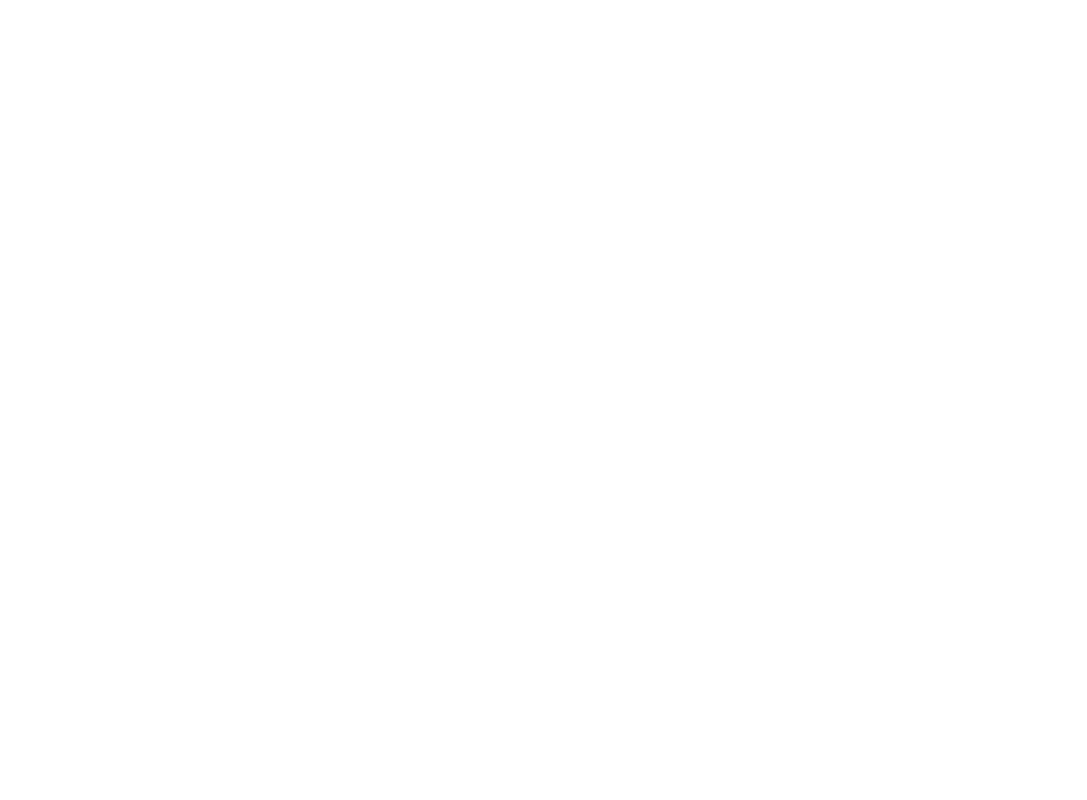
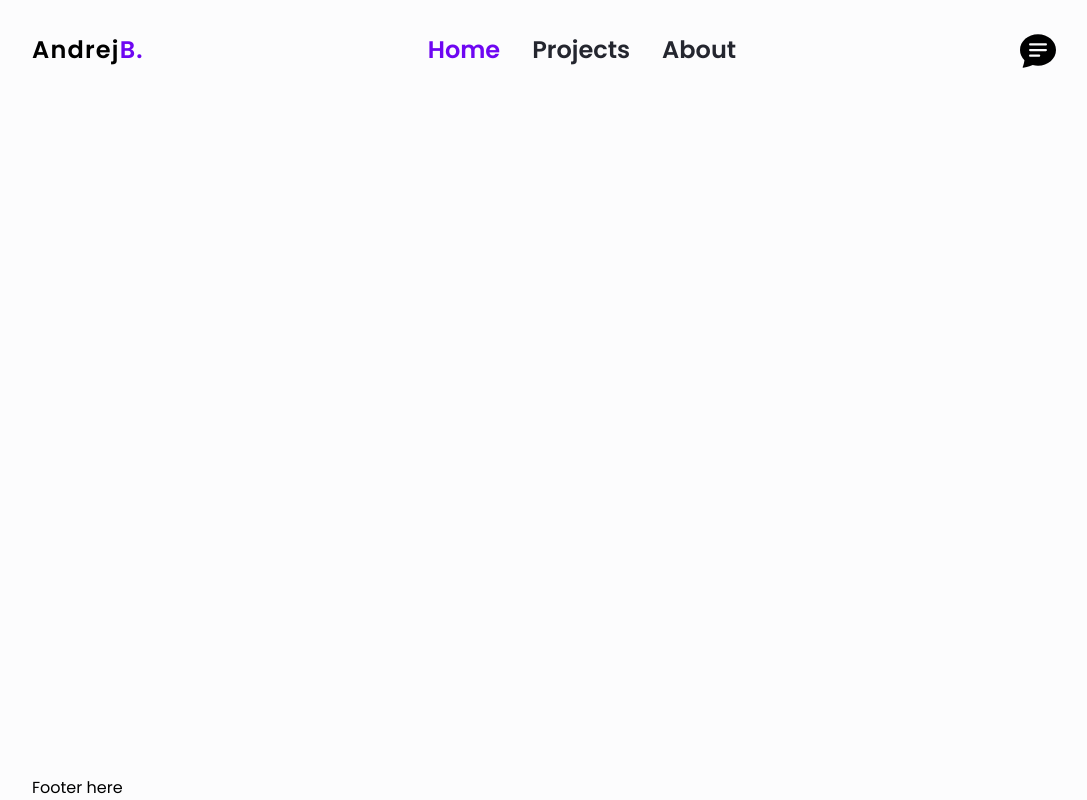
Before and after one commit to AndrejBerezni/Portfolio2024, a Next.js app: page / in a window 1280 px wide. Shown: the whole page, without its empty margins (96-1183 px from the left). Built offline with nearby package versions, Linux system fonts and the light colour scheme.

Commit message:
create Navbar and its components for screens wider than 768px

```diff
--- a/package.json
+++ b/package.json
@@ -11,9 +11,12 @@
     "format": "prettier --write ."
   },
   "dependencies": {
+    "clsx": "^2.1.0",
+    "framer-motion": "^11.0.28",
     "next": "14.2.1",
     "react": "^18",
-    "react-dom": "^18"
+    "react-dom": "^18",
+    "react-icons": "^5.1.0"
   },
   "devDependencies": {
     "@types/node": "^20",
--- /dev/null
+++ b/src/app/fonts.ts
@@ -0,0 +1,13 @@
+import { Poppins, Inter } from 'next/font/google'
+
+export const poppins = Poppins({
+  subsets: ['latin'],
+  style: 'normal',
+  weight: ['100', '200', '300', '400', '500', '600', '700', '800', '900'],
+})
+
+export const inter = Inter({
+  subsets: ['latin'],
+  style: ['normal'],
+  display: 'swap',
+})
--- a/src/app/layout.tsx
+++ b/src/app/layout.tsx
@@ -1,8 +1,11 @@
 import type { Metadata } from 'next'
-import { Inter } from 'next/font/google'
+
+import Footer from '@/components/Footer'
+import Navbar from '@/components/Navbar'
+
+import { poppins } from './fonts'
+
 import './globals.css'
-
-const inter = Inter({ subsets: ['latin'] })
 
 export const metadata: Metadata = {
   title: 'Andrej Berezni',
@@ -16,7 +19,13 @@
 }>) {
   return (
     <html lang="en">
-      <body className={inter.className}>{children}</body>
+      <body
+        className={`${poppins.className} flex min-h-screen w-screen flex-col overscroll-x-none bg-background px-4 pt-4 md:px-6 lg:px-32 lg:pt-8`}
+      >
+        <Navbar />
+        <main className="flex-1">{children}</main>
+        <Footer />
+      </body>
     </html>
   )
 }
--- a/src/app/page.tsx
+++ b/src/app/page.tsx
@@ -1,5 +1,3 @@
 export default function Home() {
-  return (
-    <main className="flex min-h-screen flex-col items-center justify-between p-24"></main>
-  )
+  return <></>
 }
--- /dev/null
+++ b/src/components/Footer/index.tsx
@@ -0,0 +1,3 @@
+export default function Footer() {
+  return <footer>Footer here</footer>
+}
--- /dev/null
+++ b/src/components/Navbar/GetInTouchLink.tsx
@@ -0,0 +1,17 @@
+'use client'
+import Link from 'next/link'
+import { BsChatTextFill } from 'react-icons/bs'
+
+export default function GetInTouchLink() {
+  return (
+    <Link
+      href="/contact"
+      className="relative hidden hover:text-brand md:inline"
+    >
+      <BsChatTextFill className="peer text-4xl duration-300 hover:scale-110" />
+      <p className="absolute left-1/2 top-[120%] -translate-x-1/2 text-nowrap text-lg font-semibold uppercase opacity-0 duration-300 peer-hover:opacity-100">
+        Get in touch
+      </p>
+    </Link>
+  )
+}
--- /dev/null
+++ b/src/components/Navbar/NavbarLink.tsx
@@ -0,0 +1,30 @@
+'use client'
+import clsx from 'clsx'
+import Link from 'next/link'
+import { usePathname } from 'next/navigation'
+
+export default function NavbarLink({
+  link,
+}: {
+  link: {
+    name: string
+    address: string
+  }
+}) {
+  const pathname = usePathname()
+  console.log(pathname)
+  return (
+    <li>
+      <Link
+        href={link.address}
+        className={clsx('font-semibold capitalize ', {
+          'text-brand': pathname === link.address,
+          'text-primary duration-200  hover:text-brand':
+            pathname !== link.address,
+        })}
+      >
+        {link.name}
+      </Link>
+    </li>
+  )
+}
--- /dev/null
+++ b/src/components/Navbar/index.tsx
@@ -0,0 +1,35 @@
+import Link from 'next/link'
+
+import GetInTouchLink from './GetInTouchLink'
+import NavbarLink from './NavbarLink'
+
+export default function Navbar() {
+  const links = [
+    {
+      name: 'home',
+      address: '/',
+    },
+    {
+      name: 'projects',
+      address: '/projects',
+    },
+    {
+      name: 'about',
+      address: '/about',
+    },
+  ]
+
+  return (
+    <menu className="flex w-full items-center justify-between text-2xl">
+      <Link href="/" className="text-2xl font-semibold tracking-wider">
+        Andrej<span className="text-brand">B.</span>
+      </Link>
+      <ul className="hidden gap-8 md:flex">
+        {links.map((link) => (
+          <NavbarLink key={`${link.name}-navbar-link`} link={link} />
+        ))}
+      </ul>
+      <GetInTouchLink />
+    </menu>
+  )
+}
```
Also changed, not shown: 1 other file (tests, documents, lock files or other folders).
